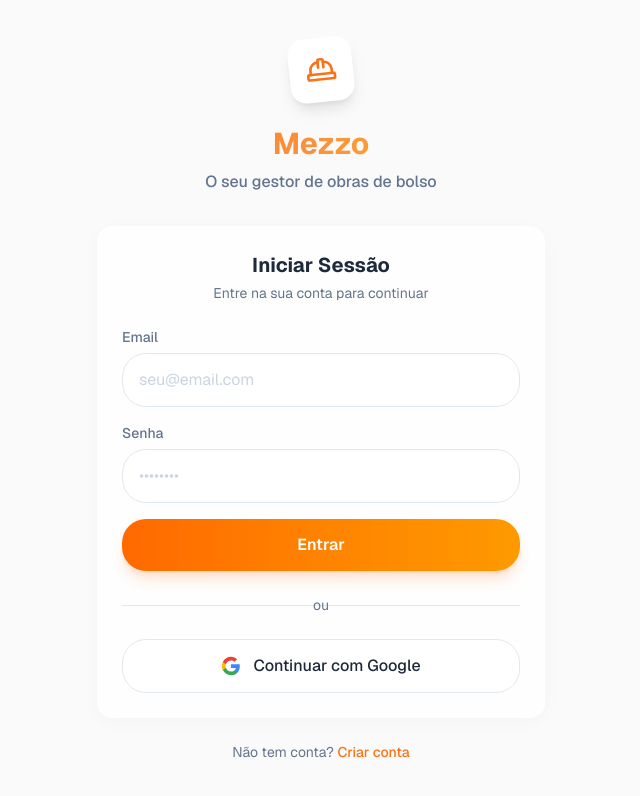
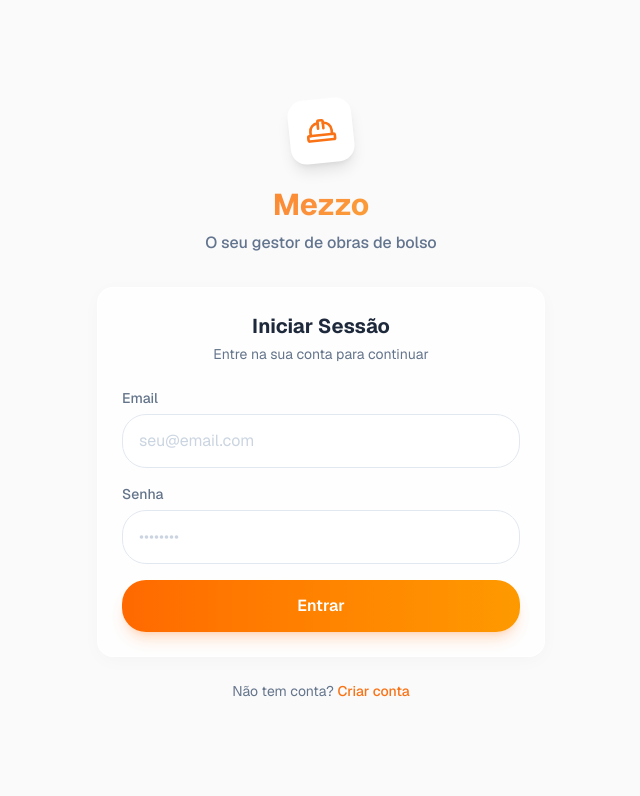
Before and after one commit to ryanasafebusiness/obra, a Next.js app: page /login in a window 1280 px wide. Shown: the top 796 px of the page, without its empty margins (319-959 px from the left). Built offline with nearby package versions, Linux system fonts and the light colour scheme; no server answers.

Commit message:
feat: remove Google login

```diff
--- a/src/app/(auth)/login/page.tsx
+++ b/src/app/(auth)/login/page.tsx
@@ -32,19 +32,6 @@
     }
   }
 
-  const handleGoogleLogin = async () => {
-    setLoading(true)
-    const { error } = await supabase.auth.signInWithOAuth({
-      provider: 'google',
-      options: {
-        redirectTo: `${window.location.origin}/auth/callback`,
-      },
-    })
-    if (error) {
-      setError('Erro ao iniciar sessão com Google.')
-      setLoading(false)
-    }
-  }
 
   return (
     <div className="animate-slide-up">
@@ -112,28 +99,6 @@
           </button>
         </form>
 
-        <div className="relative">
-          <div className="absolute inset-0 flex items-center">
-            <div className="w-full border-t border-border-color" />
-          </div>
-          <div className="relative flex justify-center text-sm">
-            <span className="px-3 bg-transparent text-muted-foreground">ou</span>
-          </div>
-        </div>
-
-        <button
-          onClick={handleGoogleLogin}
-          disabled={loading}
-          className="w-full py-3.5 rounded-xl bg-surface-elevated border border-border-color text-foreground font-medium text-base hover:bg-surface flex items-center justify-center gap-3 disabled:opacity-50 active:scale-[0.98] transition-transform"
-        >
-          <svg className="w-5 h-5" viewBox="0 0 24 24">
-            <path d="M22.56 12.25c0-.78-.07-1.53-.2-2.25H12v4.26h5.92a5.06 5.06 0 01-2.2 3.32v2.77h3.57c2.08-1.92 3.28-4.74 3.28-8.1z" fill="#4285F4"/>
-            <path d="M12 23c2.97 0 5.46-.98 7.28-2.66l-3.57-2.77c-.98.66-2.23 1.06-3.71 1.06-2.86 0-5.29-1.93-6.16-4.53H2.18v2.84C3.99 20.53 7.7 23 12 23z" fill="#34A853"/>
-            <path d="M5.84 14.09c-.22-.66-.35-1.36-.35-2.09s.13-1.43.35-2.09V7.07H2.18C1.43 8.55 1 10.22 1 12s.43 3.45 1.18 4.93l2.85-2.22.81-.62z" fill="#FBBC05"/>
-            <path d="M12 5.38c1.62 0 3.06.56 4.21 1.64l3.15-3.15C17.45 2.09 14.97 1 12 1 7.7 1 3.99 3.47 2.18 7.07l3.66 2.84c.87-2.6 3.3-4.53 6.16-4.53z" fill="#EA4335"/>
-          </svg>
-          Continuar com Google
-        </button>
       </div>
 
       <p className="text-center text-sm text-muted-foreground mt-6">
```
